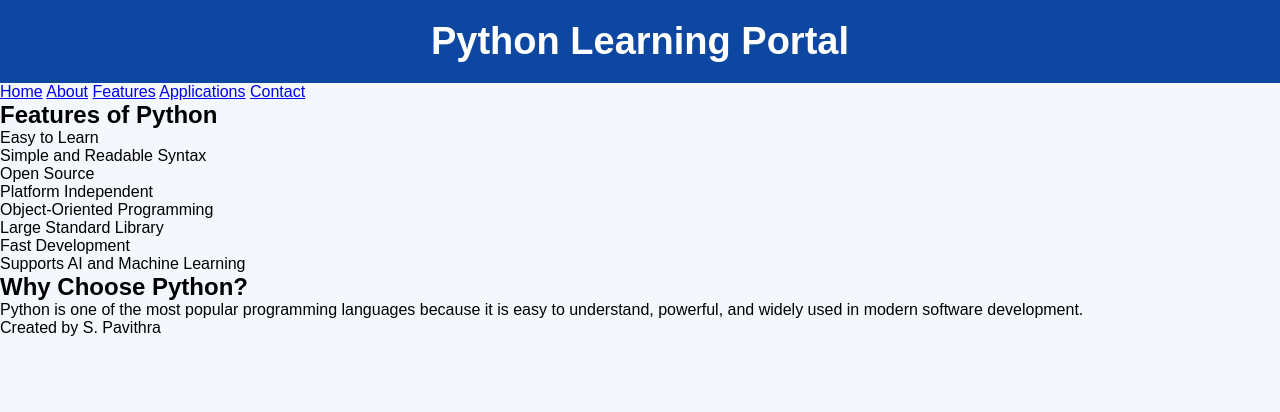
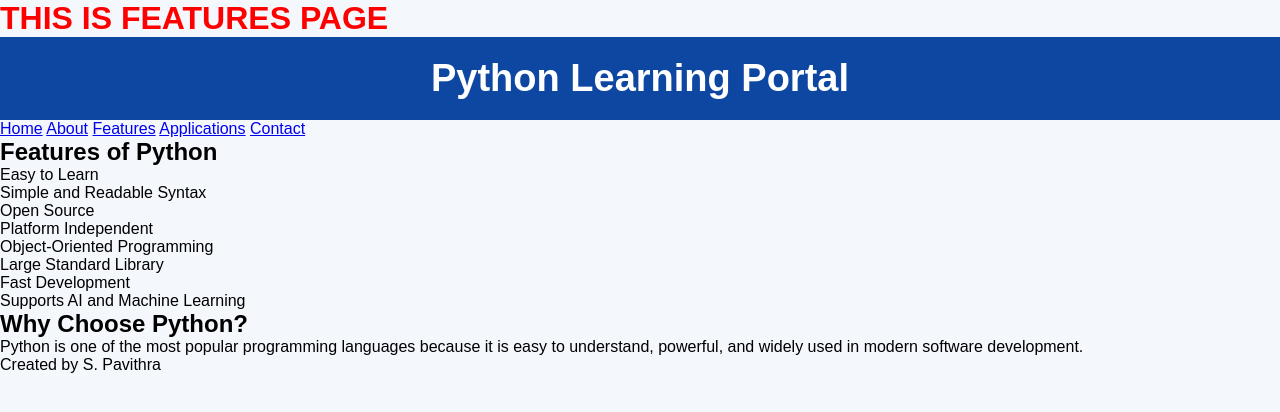
Before and after one commit to pavithra262003/python-learning-portal-, a Flask app: page /features in a window 1280 px wide. Shown: the top 412 px of the page. Run offline with Flask 3, Linux system fonts and the light colour scheme.

Commit message:
test features

```diff
--- a/templates/features.html
+++ b/templates/features.html
@@ -1,4 +1,5 @@
 <!DOCTYPE html>
+<h1 style="color:red;">THIS IS FEATURES PAGE</h1>
 <html>
 <head>
     <title>Features - Python Learning Portal</title>
```
